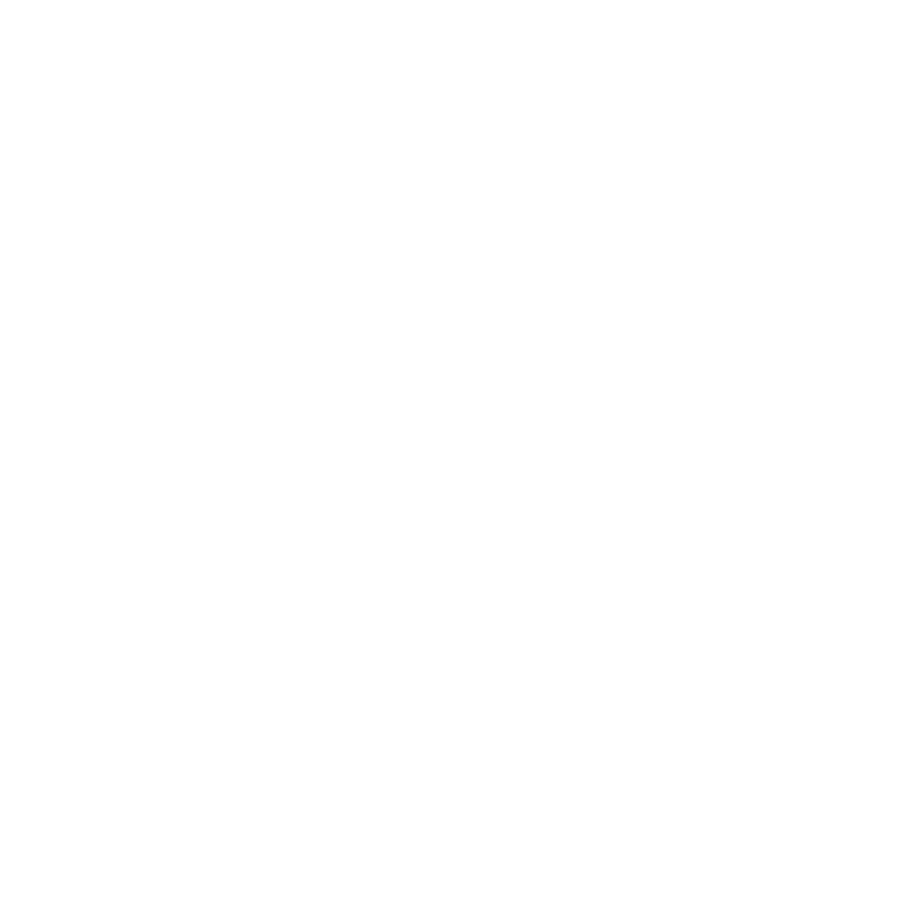
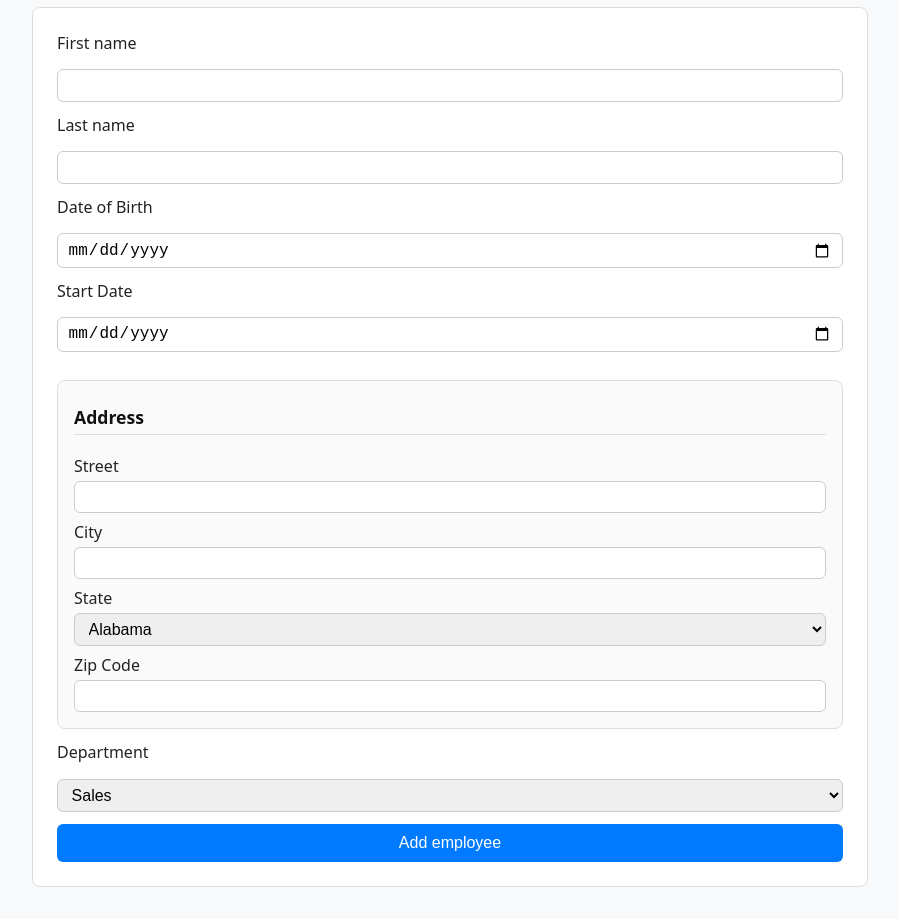
Before and after one commit to A-WEBerBeta/P14_HRnet, a React (Vite) app: page /create in a window 1280 px wide. Shown: the part 171-1090 px from the top of the page, without its empty margins (190-1089 px from the left). Before the commit the page ends 800 px from the top, so only its background shows below. Built offline with nearby package versions, Linux system fonts and the light colour scheme.

Commit message:
Ajout suppression employé par ID & global + ajout des champs page création + ajout style global simple + ajout modale employee created

```diff
--- a/src/App.jsx
+++ b/src/App.jsx
@@ -7,7 +7,7 @@
     <div>
       <nav>
         <Link to="/create">Create Employee</Link>
-        <Link to="/employees">Employee List</Link>
+        <Link to="/employees">View Current Employees</Link>
       </nav>
 
       <Routes>
--- /dev/null
+++ b/src/components/Modal.css
@@ -0,0 +1,29 @@
+.modal-overlay {
+  position: fixed;
+  inset: 0;
+  background-color: rgba(0, 0, 0, 0.5);
+  display: flex;
+  align-items: center;
+  justify-content: center;
+  z-index: 1000;
+}
+
+.modal-content {
+  background: white;
+  border-radius: 8px;
+  border: 1px solid #ddd;
+  padding: 1.5rem;
+  width: 90%;
+  max-width: 400px;
+  box-shadow: 0 8px 25px rgba(0, 0, 0, 0.15);
+  text-align: center;
+}
+
+.modal-content p {
+  font-size: 1.1rem;
+  margin-bottom: 1rem;
+}
+
+.modal-content button {
+  margin-top: 0.5rem;
+}
--- /dev/null
+++ b/src/components/Modal.jsx
@@ -0,0 +1,21 @@
+import "./Modal.css";
+
+export default function Modal({ open, onClose }) {
+  // si modale fermée, on ne rend rien
+  if (!open) return null;
+
+  return (
+    <div className="modal-overlay" onClick={onClose}>
+      <div
+        className="modal-content"
+        onClick={(e) => e.stopPropagation()}
+        role="dialog"
+        aria-modal="true"
+        aria-labelledby="modal-title"
+      >
+        <p>Employee Created!</p>
+        <button onClick={onClose}>OK</button>
+      </div>
+    </div>
+  );
+}
--- /dev/null
+++ b/src/index.css
@@ -0,0 +1,170 @@
+* {
+  box-sizing: border-box;
+  margin: 0;
+  padding: 0;
+}
+
+html, body {
+  font-family: system-ui, -apple-system, 'Segoe UI', Roboto, sans-serif;
+  background-color: #f8f9fa;
+  color: #222;
+  min-height: 100vh;
+}
+
+#root {
+  max-width: 900px;
+  margin: 0 auto;
+  padding: 2rem;
+}
+
+
+nav {
+  display: flex;
+  gap: 1rem;
+  margin-bottom: 2rem;
+}
+
+nav a {
+  text-decoration: none;
+  color: #0366d6;
+  font-weight: 500;
+}
+
+nav a:hover {
+  text-decoration: underline;
+}
+
+
+h1, h2, h3 {
+  color: #111;
+  margin-bottom: 0.5rem;
+}
+
+
+form {
+  display: grid;
+  gap: 0.75rem;
+  background: white;
+  padding: 1.5rem;
+  border: 1px solid #ddd;
+  border-radius: 8px;
+}
+
+label {
+  font-weight: 500;
+  margin-bottom: 0.2rem;
+}
+
+input, select, button {
+  font-size: 1rem;
+  padding: 0.4rem 0.6rem;
+  border: 1px solid #ccc;
+  border-radius: 6px;
+}
+
+input:focus, select:focus {
+  outline: 2px solid #007bff33;
+}
+
+
+
+.btn {
+  font-size: 1rem;
+  font-weight: 500;
+  padding: 0.6rem 1.1rem;
+  border-radius: 6px;
+  border: none;
+  cursor: pointer;
+  transition: background-color 0.2s ease, opacity 0.2s ease;
+  display: inline-block;
+}
+
+
+.btn-primary {
+  background-color: #007bff;
+  color: white;
+}
+.btn-primary:hover:not(:disabled) {
+  background-color: #005dc1;
+}
+
+
+.btn-secondary {
+  background-color: #e9ecef;
+  color: #222;
+  border: 1px solid #ccc;
+  margin-bottom: 1rem;
+}
+.btn-secondary:hover:not(:disabled) {
+  background-color: #dfe3e6;
+}
+
+
+.btn-danger {
+  background-color: #e74c3c;
+  color: white;
+}
+.btn-danger:hover:not(:disabled) {
+  background-color: #c0392b;
+}
+
+
+.btn:disabled {
+  opacity: 0.6;
+  cursor: not-allowed;
+}
+
+
+ul {
+  list-style: none;
+  display: grid;
+  gap: 1rem;
+  padding: 0;
+}
+
+li {
+  background: white;
+  padding: 1rem;
+  border-radius: 8px;
+  border: 1px solid #ddd;
+}
+
+li strong {
+  display: block;
+  font-size: 1.1rem;
+  color: #333;
+}
+
+li .btn {
+  margin-top: 0.5rem;
+}
+
+
+.section-title {
+  margin-top: 0.5rem;
+  font-size: 1.2rem;
+  font-weight: 600;
+  color: #111;
+  border-bottom: 1px solid #ddd;
+  padding-bottom: 0.3rem;
+}
+
+.address-section {
+  border: 1px solid #ddd;
+  border-radius: 8px;
+  background: #fafafa;
+  padding: 1rem;
+  margin-top: 1rem;
+  display: flex;
+  flex-direction: column;
+}
+
+.address-section label {
+  margin-top: 0.5rem;
+}
+
+.address-section .section-title {
+  margin-bottom: 0.8rem;
+  font-size: 1.1rem;
+  color: #111;
+}
--- a/src/main.jsx
+++ b/src/main.jsx
@@ -3,6 +3,7 @@
 import { Provider } from "react-redux";
 import { BrowserRouter } from "react-router-dom";
 import App from "./App.jsx";
+import "./index.css";
 import { store } from "./store/index.js";
 
 createRoot(document.getElementById("root")).render(
--- a/src/pages/CreateEmployee.jsx
+++ b/src/pages/CreateEmployee.jsx
@@ -1,45 +1,163 @@
 import { useState } from "react";
 import { useDispatch } from "react-redux";
-import { addEmployee } from "../store/employeeSlice";
+import Modal from "../components/Modal";
+import { addEmployee } from "../store/employeesSlice";
 
 export default function CreateEmployee() {
   const dispatch = useDispatch();
+  const [showModal, setShowModal] = useState(false);
+
+  // Champs
   const [firstName, setFirstName] = useState("");
   const [lastName, setLastName] = useState("");
+  const [dateOfBirth, setDateOfBirth] = useState("");
+  const [startDate, setStartDate] = useState("");
+
+  // Bloc Adresse
+  const [street, setStreet] = useState("");
+  const [city, setCity] = useState("");
+  const [state, setState] = useState("Alabama");
+  const [zipCode, setZipCode] = useState("");
+
+  const [department, setDepartment] = useState("Sales");
+
+  const [error, setError] = useState("");
 
   function handleSubmit(e) {
     e.preventDefault();
-    if (!firstName.trim() || !lastName.trim()) return;
+
+    const f = firstName.trim();
+    const l = lastName.trim();
+    const dob = dateOfBirth;
+    const sd = startDate;
+
+    if (!f || !l) {
+      setError("Both first and last names are required.");
+      return;
+    }
 
     const id = Date.now().toString();
-    dispatch(addEmployee({ id, firstName, lastName }));
+    dispatch(
+      addEmployee({
+        id,
+        firstName: f,
+        lastName: l,
+        dateOfBirth: dob,
+        startDate: sd,
+        street,
+        city,
+        state,
+        zipCode,
+        department,
+      })
+    );
+    setShowModal(true);
 
+    // Reset
     setFirstName("");
     setLastName("");
+    setDateOfBirth("");
+    setStartDate("");
+    setStreet("");
+    setCity("");
+    setState("");
+    setZipCode("");
+    setDepartment("Sales");
+    setError("");
   }
 
   return (
     <div>
-      <h1>Create Employee</h1>
+      <h1>HRnet</h1>
+      <h2>Create Employee</h2>
       <form onSubmit={handleSubmit}>
-        <label htmlFor="">
-          First name{" "}
+        {/* Identité */}
+        <label htmlFor="firstName">First name</label>
+        <input
+          id="firstName"
+          value={firstName}
+          onChange={(e) => setFirstName(e.target.value)}
+          required
+        />{" "}
+        <label htmlFor="lastName">Last name</label>
+        <input
+          id="lastName"
+          value={lastName}
+          onChange={(e) => setLastName(e.target.value)}
+          required
+        />
+        {/* Dates */}
+        <label htmlFor="dateOfBirth">Date of Birth</label>
+        <input
+          type="date"
+          id="dateOfBirth"
+          name="dateOfBirth"
+          value={dateOfBirth}
+          onChange={(e) => setDateOfBirth(e.target.value)}
+        />
+        <label htmlFor="startDate">Start Date</label>
+        <input
+          type="date"
+          id="startDate"
+          name="startDate"
+          value={startDate}
+          onChange={(e) => setStartDate(e.target.value)}
+        />
+        {/* Adresse */}
+        <div className="address-section">
+          <h3 className="section-title">Address</h3>
+          <label htmlFor="street">Street</label>
           <input
-            value={firstName}
-            onChange={(e) => setFirstName(e.target.value)}
-          />{" "}
-        </label>
-
-        <label htmlFor="">
-          Last name
+            id="street"
+            value={street}
+            onChange={(e) => setStreet(e.target.value)}
+          />
+          <label htmlFor="city">City</label>
           <input
-            value={lastName}
-            onChange={(e) => setLastName(e.target.value)}
+            id="city"
+            value={city}
+            onChange={(e) => setCity(e.target.value)}
           />
-        </label>
-
-        <button type="submit">Add employee</button>
+          <label htmlFor="state">State</label>
+          <select
+            id="state"
+            value={state}
+            onChange={(e) => setState(e.target.value)}
+          >
+            <option>Alabama</option>
+            <option>California</option>
+            <option>Florida</option>
+            <option>New York</option>
+            <option>Texas</option>
+            <option>Washington</option>
+          </select>
+          <label htmlFor="zipCode">Zip Code</label>
+          <input
+            type="number"
+            id="zipCode"
+            value={zipCode}
+            onChange={(e) => setZipCode(e.target.value)}
+          />
+        </div>
+        {/* Department */}
+        <label htmlFor="department">Department</label>
+        <select
+          id="department"
+          value={department}
+          onChange={(e) => setDepartment(e.target.value)}
+        >
+          <option>Sales</option>
+          <option>Marketing</option>
+          <option>Engineering</option>
+          <option>Human Resources</option>
+          <option>Legal</option>
+        </select>
+        {error && <div role="alert">{error}</div>}
+        <button type="submit" className="btn btn-primary">
+          Add employee
+        </button>
       </form>
+      <Modal open={showModal} onClose={() => setShowModal(false)} />
     </div>
   );
 }
--- a/src/store/employeeSlice.js
+++ /dev/null
@@ -1,18 +0,0 @@
-import { createSlice } from "@reduxjs/toolkit";
-
-const initialState = {
-  items: [],
-};
-
-const employeeSlice = createSlice({
-  name: "employees",
-  initialState,
-  reducers: {
-    addEmployee(state, action) {
-      state.items.push(action.payload);
-    },
-  },
-});
-
-export const { addEmployee } = employeeSlice.actions;
-export default employeeSlice.reducer;
--- /dev/null
+++ b/src/store/employeesSlice.js
@@ -0,0 +1,25 @@
+import { createSlice } from "@reduxjs/toolkit";
+
+const initialState = {
+  items: [],
+};
+
+const employeeSlice = createSlice({
+  name: "employees",
+  initialState,
+  reducers: {
+    addEmployee(state, action) {
+      state.items.push(action.payload);
+    },
+    removeEmployee(state, action) {
+      // on garde tous les employés sauf celui de l'id correspond au payload
+      state.items = state.items.filter((e) => e.id !== action.payload);
+    },
+    clearAll(state) {
+      state.items = [];
+    },
+  },
+});
+
+export const { addEmployee, removeEmployee, clearAll } = employeeSlice.actions;
+export default employeeSlice.reducer;
```
Also changed, not shown: src/pages/EmployeeList.jsx (+40 -4 lines), src/store/index.js (+31 -1 lines).
